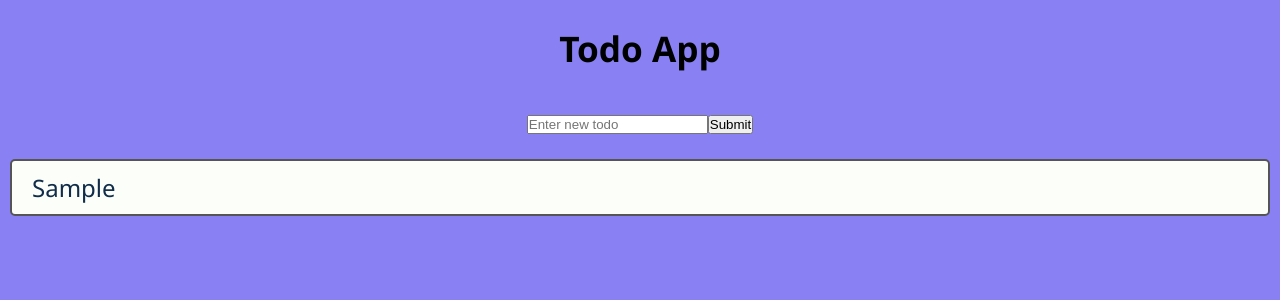
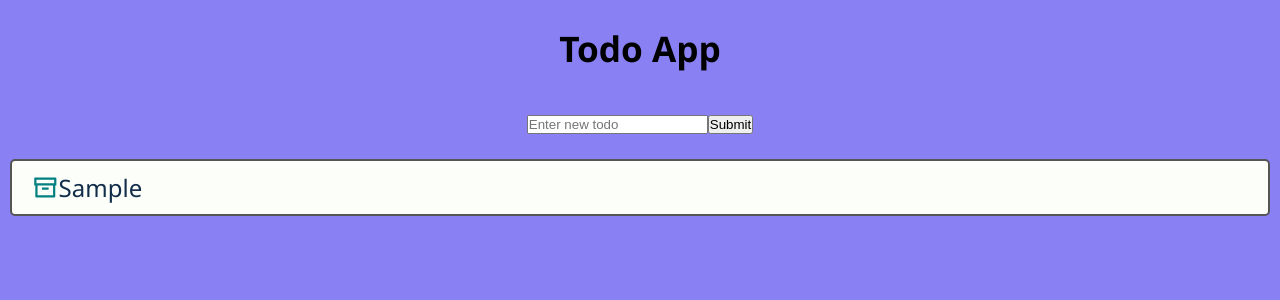
Before and after one commit to katezx/todo-app, a React (Create React App) app: page / in a window 1280 px wide. Both pictures are taken after typing "Sample" into the empty fields and a click on the button "Submit". Shown: the top 300 px of the page. Built offline with nearby package versions, Linux system fonts and the light colour scheme.

Commit message:
add icon

```diff
--- a/package.json
+++ b/package.json
@@ -8,6 +8,7 @@
     "@testing-library/user-event": "^13.5.0",
     "react": "^18.2.0",
     "react-dom": "^18.2.0",
+    "react-icons": "^4.8.0",
     "react-scripts": "5.0.1",
     "web-vitals": "^2.1.4"
   },
--- a/src/components/Todos/Todo.js
+++ b/src/components/Todos/Todo.js
@@ -1,8 +1,10 @@
+import {RiArchiveLine} from 'react-icons/ri'
 import styles from './Todo.module.css'
 
 function Todo({todo, index, deleteTodo}) {
     return (
 <div className={styles.todo} onDoubleClick={() => deleteTodo(index)}>
+    <RiArchiveLine className={styles.todoIcon} />
     <div className= {styles.todoText}>{todo}</div>
 </div>
     )
--- a/src/components/Todos/Todo.module.css
+++ b/src/components/Todos/Todo.module.css
@@ -15,3 +15,9 @@
     width: 100%;
     text-align: left;
   }
+
+  .todoIcon {
+    font-size: 1.7rem;
+    margin-right: 10 px;
+    color: teal;
+  }
```
Also changed, not shown: 1 other file (tests, documents, lock files or other folders).
